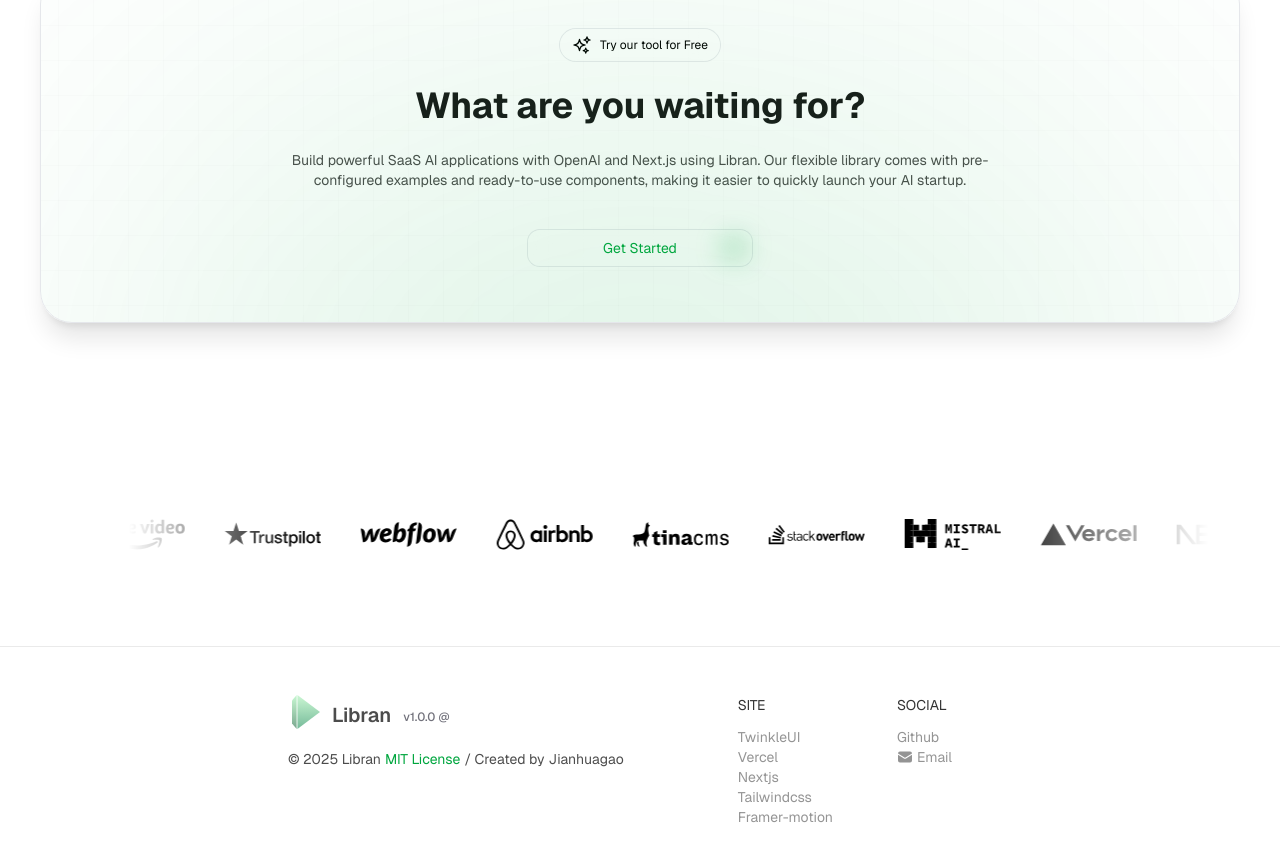
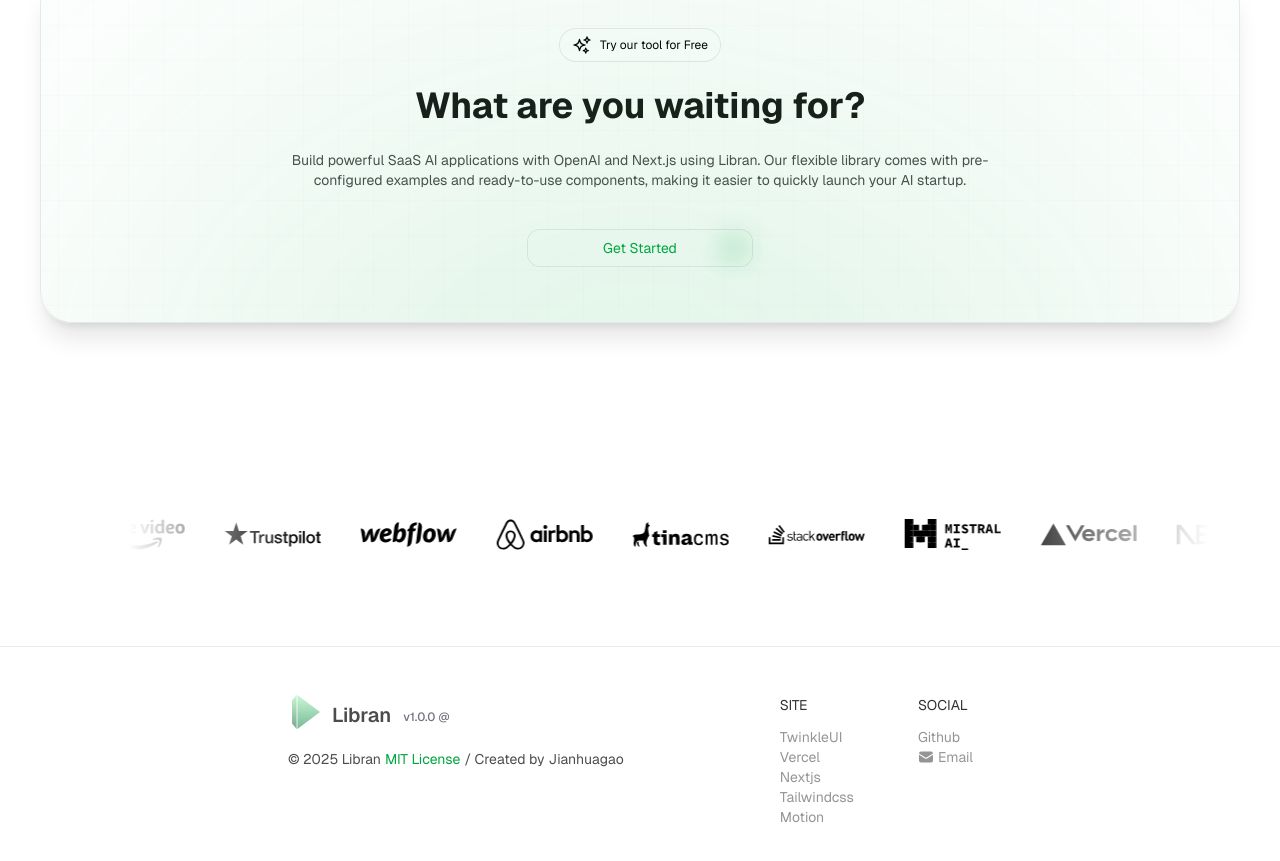
Before and after one commit to jianhuagao/Libran, a Next.js app: page / in a window 1280 px wide. Shown: the part 3464-4325 px from the top of the page. Built offline with nearby package versions, Linux system fonts and the light colour scheme.

Commit message:
refactor(animation): 将动画库从framer-motion迁移至motion
更新所有相关组件和文档以使用新的motion库

```diff
--- a/package.json
+++ b/package.json
@@ -10,8 +10,8 @@
     "lint": "next lint"
   },
   "dependencies": {
-    "framer-motion": "^12.23.6",
     "lenis": "^1.3.8",
+    "motion": "^12.23.12",
     "next": "15.4.1",
     "react": "19.1.0",
     "react-dom": "19.1.0"
--- a/src/components/partials/Footer/page.tsx
+++ b/src/components/partials/Footer/page.tsx
@@ -53,7 +53,7 @@ export default memo(function Footer() {
               </li>
               <li>
                 <a href="https://motion.dev" target="_blank" className="hover:underline">
-                  Framer-motion
+                  Motion
                 </a>
               </li>
             </ul>
--- a/src/components/partials/Header/PopHeaderMenu.tsx
+++ b/src/components/partials/Header/PopHeaderMenu.tsx
@@ -1,7 +1,7 @@
 'use client';
 import LogoBlock from '@/components/ui/LogoBlock';
 import AnimatedShow from '@/components/ui/motions/AnimatedShow';
-import { AnimatePresence, motion } from 'framer-motion';
+import { AnimatePresence, motion } from 'motion/react';
 import { useLenis } from 'lenis/react';
 import { useEffect, useState } from 'react';
 import { createPortal } from 'react-dom';
--- a/src/components/ui/LenisRoot/index.tsx
+++ b/src/components/ui/LenisRoot/index.tsx
@@ -2,7 +2,7 @@
 
 import { ReactLenis } from 'lenis/react';
 import type { LenisRef } from 'lenis/react';
-import { cancelFrame, frame } from 'framer-motion';
+import { cancelFrame, frame } from 'motion/react';
 import { useEffect, useRef } from 'react';
 
 export default function LenisRoot() {
--- a/src/components/ui/motions/AnimatedFadeIn/index.tsx
+++ b/src/components/ui/motions/AnimatedFadeIn/index.tsx
@@ -1,6 +1,6 @@
 'use client';
 import { memo, useMemo } from 'react';
-import { HTMLMotionProps, Variants, motion } from 'framer-motion';
+import { HTMLMotionProps, Variants, motion } from 'motion/react';
 
 type TransitionType = 'spring' | 'tween' | 'inertia';
 interface FadeInProps extends HTMLMotionProps<'div'> {
--- a/src/components/ui/motions/AnimatedInitial/index.tsx
+++ b/src/components/ui/motions/AnimatedInitial/index.tsx
@@ -1,6 +1,6 @@
 'use client';
 import { memo } from 'react';
-import { HTMLMotionProps, motion } from 'framer-motion';
+import { HTMLMotionProps, motion } from 'motion/react';
 
 type TransitionType = 'spring' | 'tween' | 'inertia';
 interface FadeInProps extends HTMLMotionProps<'div'> {
--- a/src/components/ui/motions/AnimatedScrollMove/index.tsx
+++ b/src/components/ui/motions/AnimatedScrollMove/index.tsx
@@ -1,6 +1,6 @@
 'use client';
 
-import { motion } from 'framer-motion';
+import { motion } from 'motion/react';
 import { ReactNode } from 'react';
 
 interface ScrollMoveProps {
--- a/src/components/ui/motions/AnimatedSection/index.tsx
+++ b/src/components/ui/motions/AnimatedSection/index.tsx
@@ -1,6 +1,6 @@
 'use client';
 
-import { motion } from 'framer-motion';
+import { motion } from 'motion/react';
 import { memo, useEffect, useState } from 'react';
 
 const animationVariants = {
--- a/src/components/ui/motions/AnimatedShow/index.tsx
+++ b/src/components/ui/motions/AnimatedShow/index.tsx
@@ -1,6 +1,6 @@
 'use client';
 
-import { motion } from 'framer-motion';
+import { motion } from 'motion/react';
 import { memo, useMemo } from 'react';
 
 interface AnimatedShowProps {
```
Also changed, not shown: 2 other files (tests, documents, lock files or other folders).
